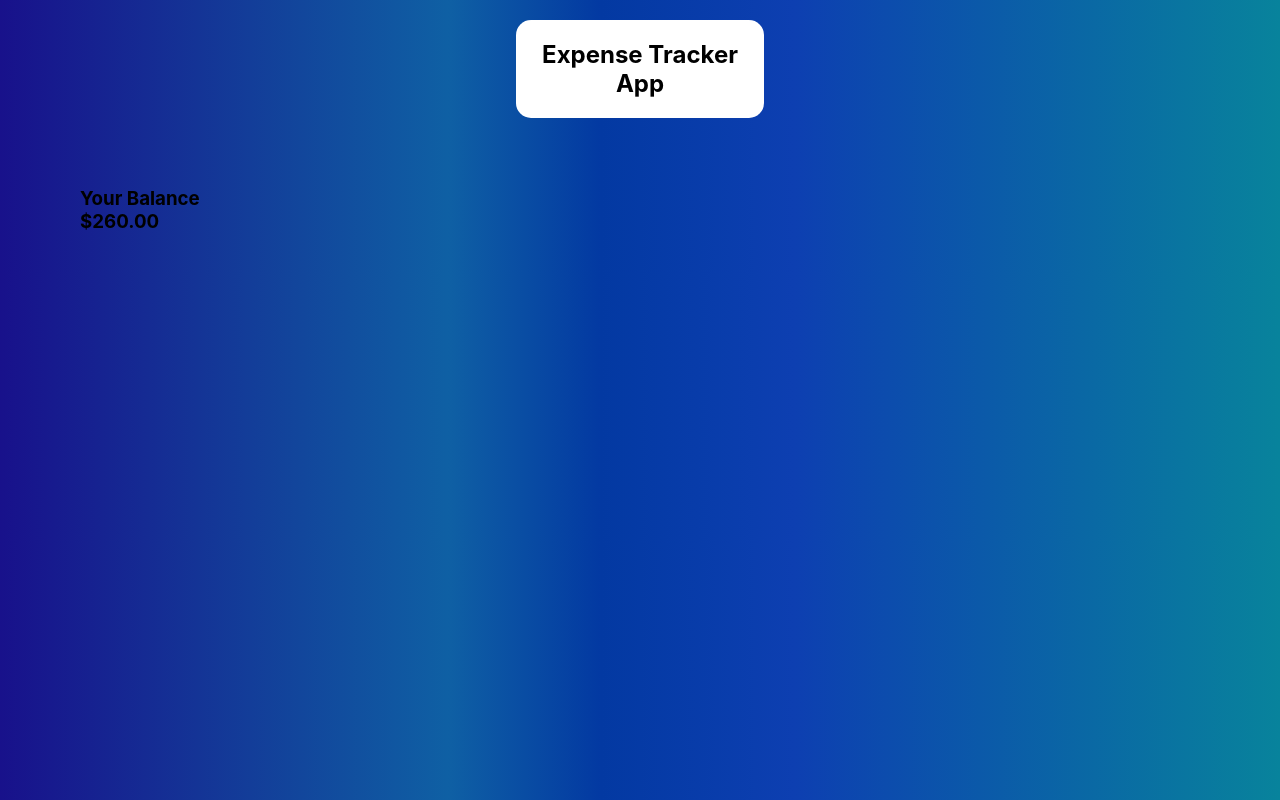
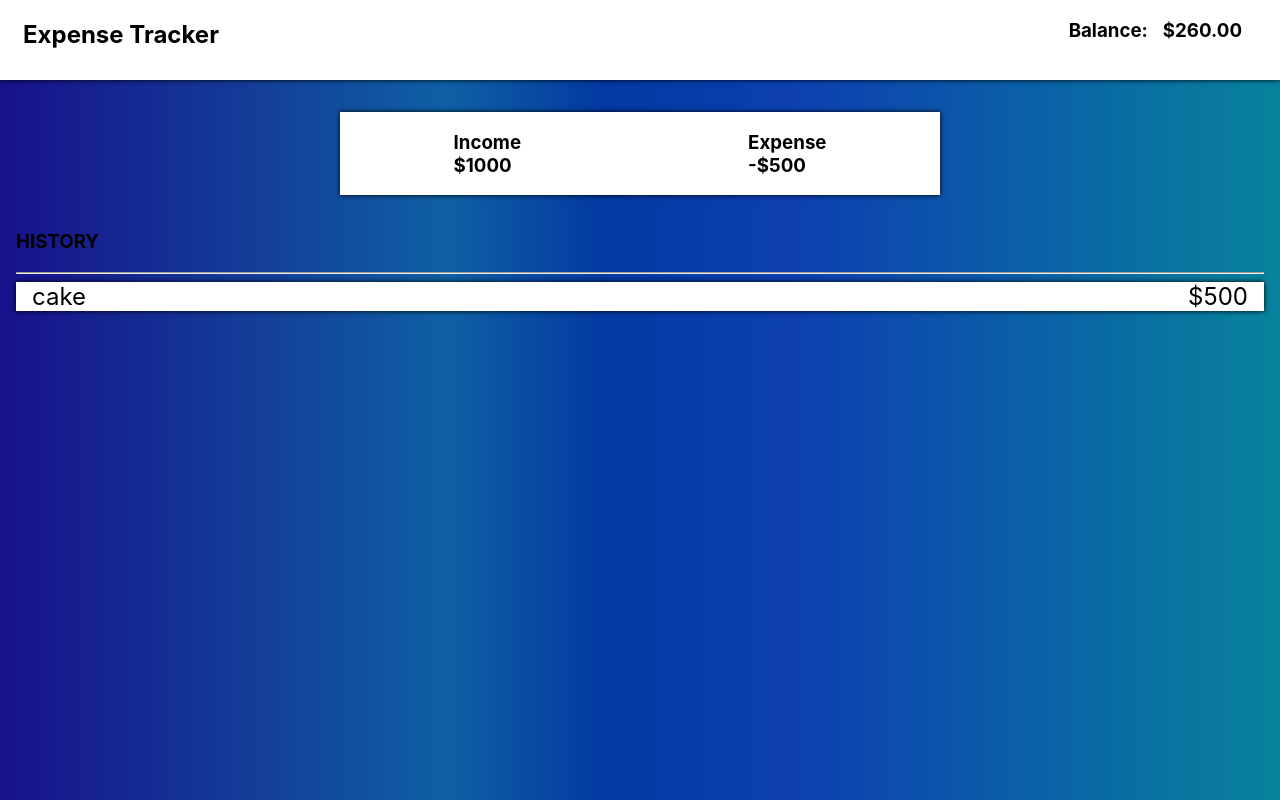
Before and after one commit to Arman-Arzoo/ExpenseTrackerApp, a React (Create React App) app in the folder expense-tracker-frontend/: page / in a window 1280 px wide. Built offline with nearby package versions, Linux system fonts and the light colour scheme.

Commit message:
add 3 more component
add expenseHIstory.js , header.js and expenseinfo and remove heading.js

```diff
--- a/expense-tracker-frontend/src/App.css
+++ b/expense-tracker-frontend/src/App.css
@@ -1,24 +1,51 @@
 
 .main-container{
- padding: 20px;
+  display:flex;
+  flex-direction: column;
 
 }
+/* header for expense tracker app */
+.expense-header{
+  display: flex;
+  justify-content: space-between;
+  background-color:white;
+  height: 5rem;
+  width: 100%;
+  box-shadow: 0 0 5px;
+}
+.expense-header h2{
+  padding-left: 23px;
+}
+/* expense tracker app balance */
+.expense-balance{
+  display: flex;
+  padding-right: 23px;
+}
+.expense-balance h3{
+  padding-right: 15px;
+}
 
-/* Heading of expense tracker app */
-.expense-heading{
-  text-align: center;
-  width: 20%;
+/*expense tracker app info  */
+.expense-info{
+  display: flex;
+  justify-content: space-around;
+  background-color: white;
+  width: 600px;
+  box-shadow: 0 0 5px;
   margin: 0 auto;
+  margin-top: 2rem;
+}
+
+/* expense tracker app history */
+.history{
+  margin: 1rem;
+}
+.expense-history{
+  display: flex;
   background-color: white;
-  padding: 0.05px;
-  border-radius: 15px;
-  /* box-shadow: 0 0 10px black; */
+  justify-content: space-between;
+  padding:0 1rem ;
+  font-size: 1.5rem;
+  box-shadow: 0 0 5px;
 
 }
-
-/* expense tracker app balance */
-
-.expense-balance{
-  padding-left: 60px;
-  padding-top: 50px;
-}
--- a/expense-tracker-frontend/src/App.js
+++ b/expense-tracker-frontend/src/App.js
@@ -1,12 +1,17 @@
 import './App.css';
-import Heading from "./components/Heading";
-import Balance from "./components/Balance";
+import Header from "./components/Header"
+import ExpenseInfo from "./components/ExpenseInfo";
+import ExpenseHistory from "./components/ExpenseHistory";
+
 
 function App() {
   return (
     <div className="main-container">
-        <Heading/>
-        <Balance/>
+        <Header/>
+        <ExpenseInfo/>
+        <ExpenseHistory/>
+
+
     </div>
   );
 }
--- a/expense-tracker-frontend/src/components/Balance.js
+++ b/expense-tracker-frontend/src/components/Balance.js
@@ -4,7 +4,9 @@ function Balance() {
     return (
       <div className="expense-balance">
 
-         <h3 >Your Balance <br/> $260.00</h3>
+         <h3 > Balance: </h3>
+         <h3>$260.00</h3>
+
       </div>
     );
   }
--- /dev/null
+++ b/expense-tracker-frontend/src/components/ExpenseHistory.js
@@ -0,0 +1,22 @@
+
+
+
+
+function ExpenseHistory() {
+    return (
+        <div className="history">
+             <h3>HISTORY </h3>
+                <hr />
+            <div className="expense-history">
+                <span>cake </span>
+                <span>$500</span>
+
+
+            </div>
+
+
+        </div>
+    );
+}
+
+export default ExpenseHistory;
--- /dev/null
+++ b/expense-tracker-frontend/src/components/ExpenseInfo.js
@@ -0,0 +1,20 @@
+
+
+
+
+function ExpenseInfo() {
+  return (
+    <div className="expense-info">
+
+
+        <h3>Income <br/> $1000</h3>
+        <h3>Expense <br/> -$500</h3>
+
+
+
+
+    </div>
+  );
+}
+
+export default ExpenseInfo;
--- /dev/null
+++ b/expense-tracker-frontend/src/components/Header.js
@@ -0,0 +1,14 @@
+import Balance from "./Balance";
+
+
+function  Header() {
+  return (
+    <div className="expense-header">
+        <h2>Expense Tracker </h2>
+        <Balance/>
+
+    </div>
+  );
+}
+
+export default Header;
--- a/expense-tracker-frontend/src/components/Heading.js
+++ /dev/null
@@ -1,12 +0,0 @@
-
-
-function Heading() {
-  return (
-    <div className="expense-heading">
-       <h2 >Expense Tracker App</h2>
-
-    </div>
-  );
-}
-
-export default Heading;
```
